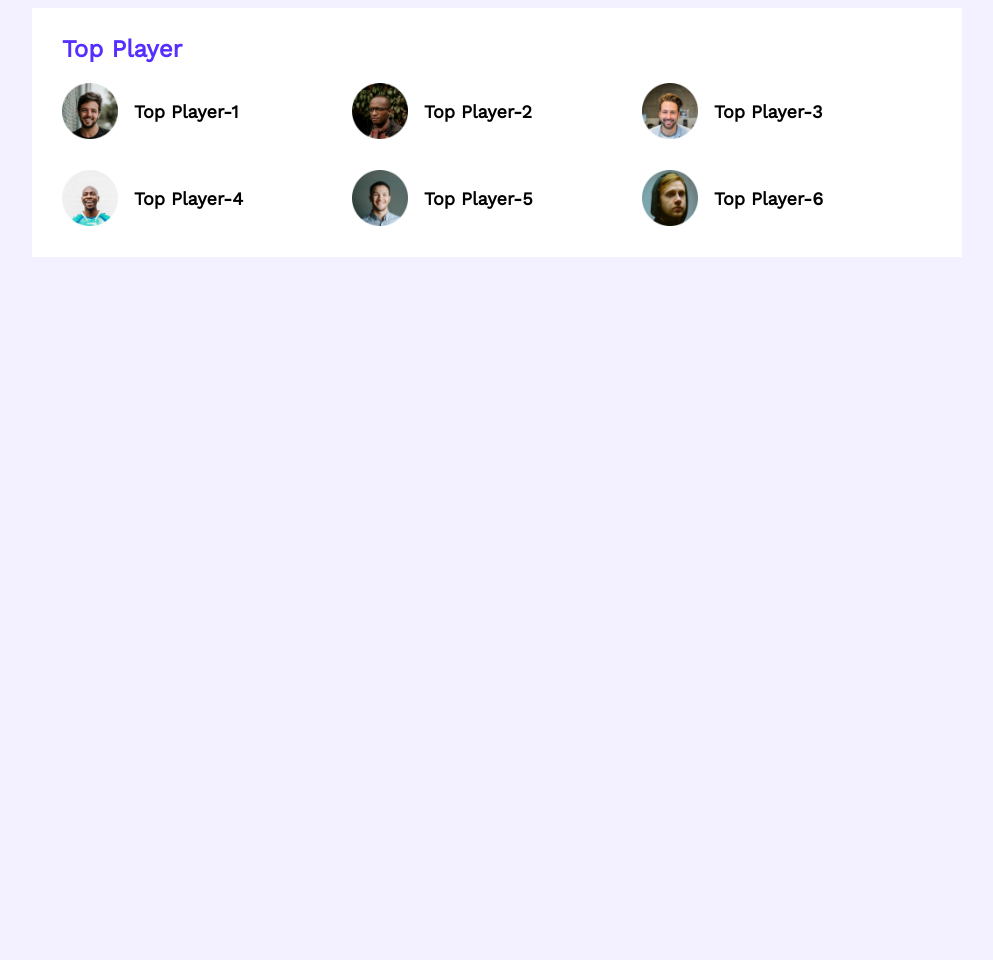
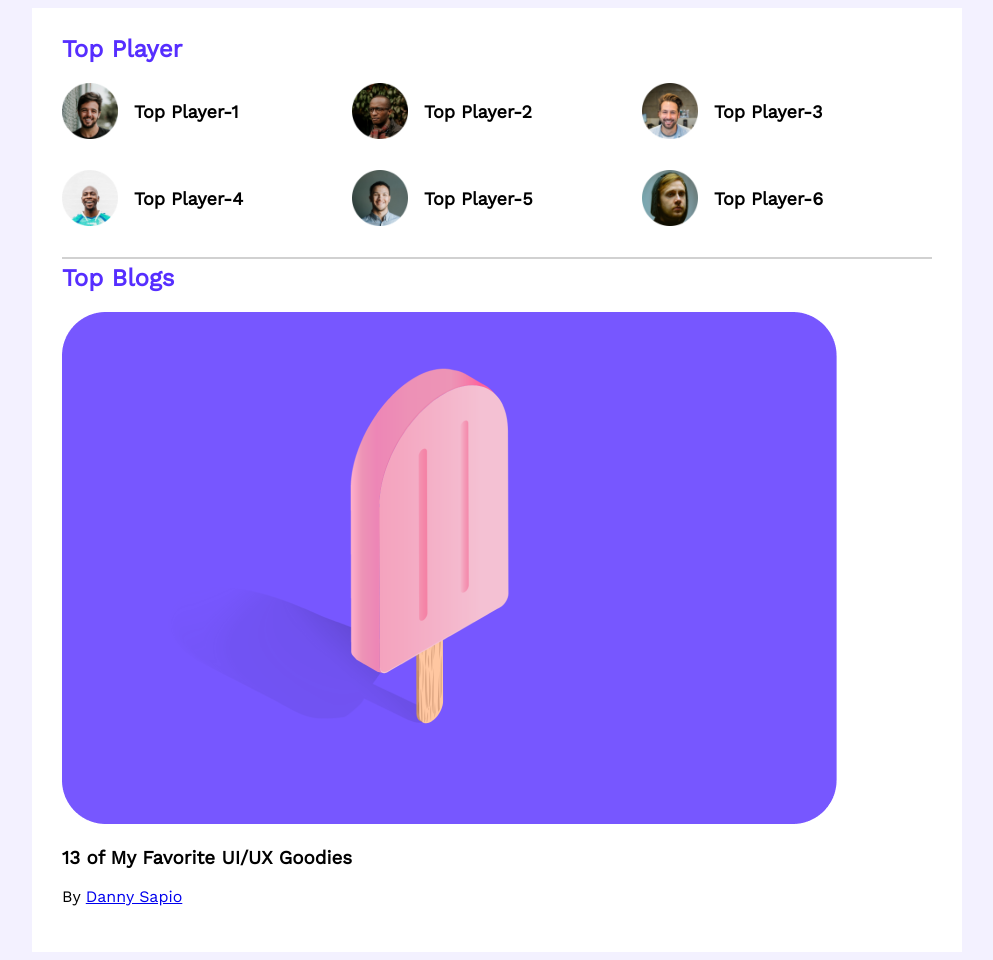
Before and after one commit to mintusikder/leader-board-css3, a plain HTML site: page index.html in a window 1280 px wide. Shown: the whole page, without its empty margins (143-1136 px from the left). Before the commit the page ends 800 px from the top, so only its background shows below. Drawn offline with nearby package versions, Linux system fonts and the light colour scheme.

Commit message:
blog-title

```diff
--- a/index.html
+++ b/index.html
@@ -45,11 +45,27 @@
                             <img src="./images/players/player-6.png" alt="">
                             <h3 class="player-name">Top Player-6</h3>
                         </div>
+                </div>
+                <hr>
+                <div class="top-blogs">
+                    <h2 class="top-player-title">Top Blogs</h2>
+                    <div class="blogs">
+                        <article class="blog">
+                            <div class="thumbnaill">
+                                <img src="./images/blogs/blog-1.png" alt="">
 
+                            </div>
+                            <div class="blog-info">
+                                <h3 class="blog-title">13 of My Favorite
+                                    UI/UX Goodies</h3>
+                                    <p class="blog-author">
+                                      By  <a href="Danny Sapio">Danny Sapio</a>
+                                    </p>
+                            </div>
+                        </article>
+                    </div>
                 </div>
-
             </div>
-
         </section>
     </main>
 </body>
--- a/styles/style.css
+++ b/styles/style.css
@@ -1,5 +1,6 @@
 /* fonts */
 @import url('https://fonts.googleapis.com/css2?family=Inter&family=Open+Sans&family=Poppins:wght@500&family=Work+Sans&display=swap');
+
 /* common styles */
 body{
     font-family: 'Inter', sans-serif;
@@ -8,6 +9,7 @@ body{
     font-family: 'Work Sans', sans-serif;
     background-color: #F3F1FF;
 }
+
 /* top Players style */
 main{
     display: flex;
@@ -44,3 +46,7 @@ main{
     margin-left: 16px;
     font-size: 18px;
 }
+hr{
+    border: 1px solid #D1D1D1;
+    margin-top: 30px;
+}
```
